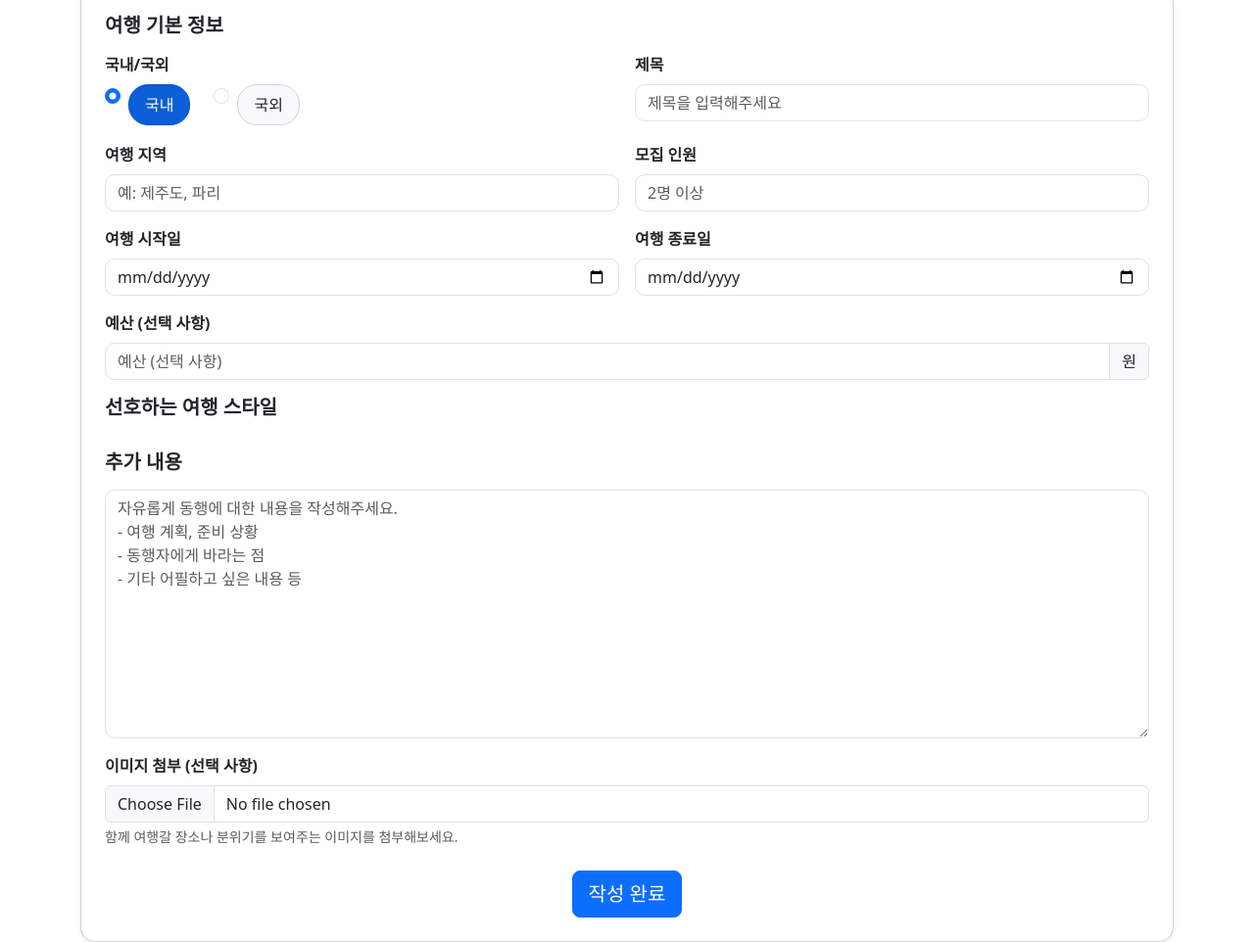
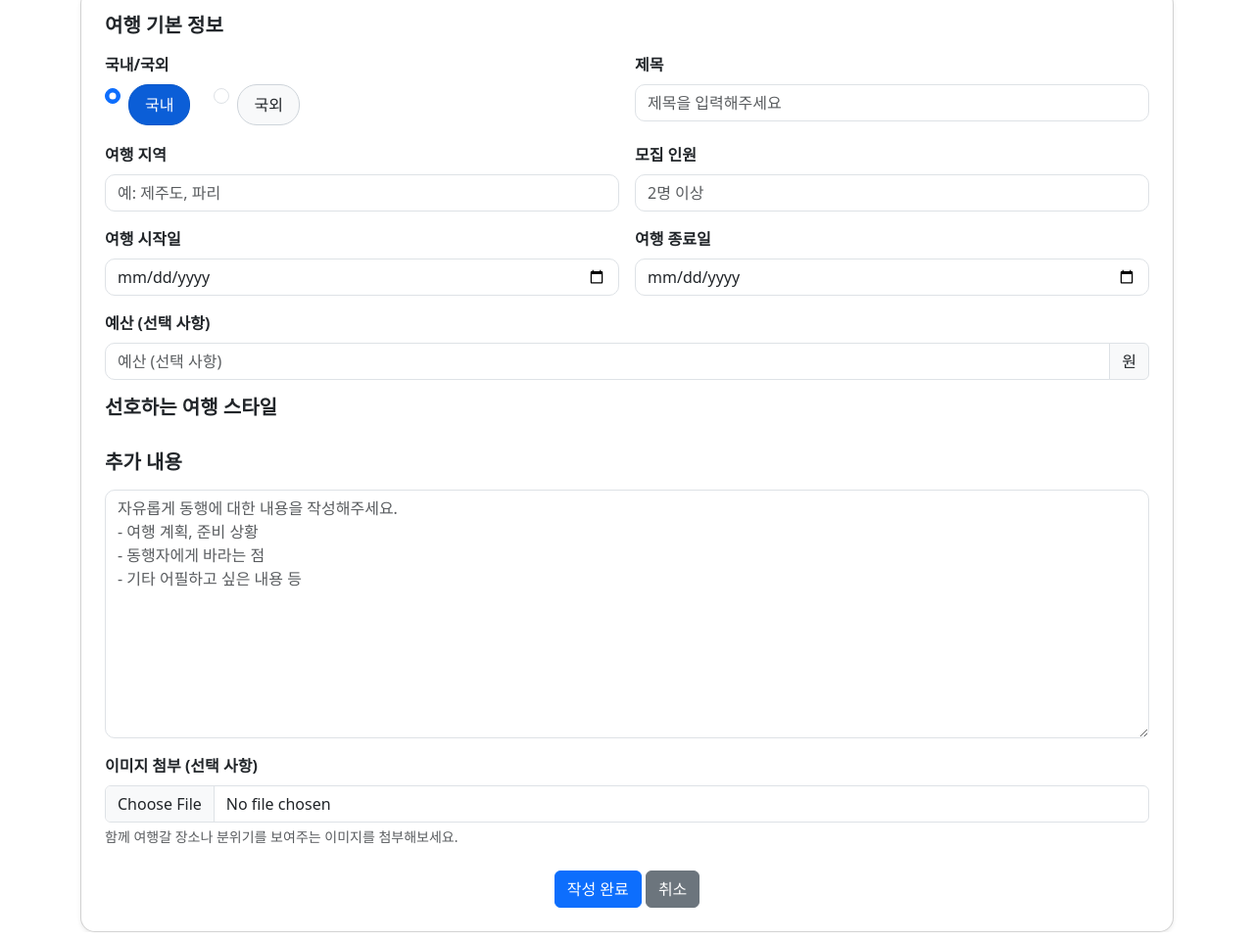
Before and after one commit to shienka07/travel-secretary, a plain HTML site: page mateSearch/write.html in a window 1280 px wide. Shown: the part 159-1121 px from the top of the page at 98% size. Drawn offline with nearby package versions, Linux system fonts and the light colour scheme; a script that the page names is missing.

Commit message:
feat: 작성 취소 버튼-뒤로가기

```diff
--- a/mateSearch/js/board.js
+++ b/mateSearch/js/board.js
@@ -33,6 +33,10 @@ const { userInfo, error: authError } = await supabase.auth.getUser();
 console.log("userInfo", userInfo);
 
 fetchTravelStylesAndDisplayCheckboxes("style-checkboxes");
+
+document
+  .querySelector("#cancelWriteBtn")
+  .addEventListener("click", () => window.history.back());
 
 const mateForm = document.querySelector("#mateForm");
 mateForm.addEventListener("submit", async (event) => {
--- a/mateSearch/write.html
+++ b/mateSearch/write.html
@@ -167,13 +167,22 @@
             </section>
 
             <div class="d-flex justify-content-center mt-4">
+              <div class="button-group">
                 <button
-                class="btn btn-primary btn-lg"
+                  class="btn btn-primary btn-mg"
                   id="writeButton"
                   type="submit"
                 >
                   작성 완료
                 </button>
+                <button
+                  class="btn btn-secondary btn-mg"
+                  id="cancelWriteBtn"
+                  type="button"
+                >
+                  취소
+                </button>
+              </div>
             </div>
           </form>
         </div>
```
Lines whose indentation alone changed are shown as unchanged.
